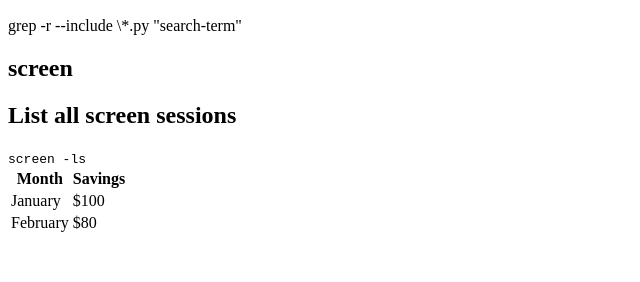
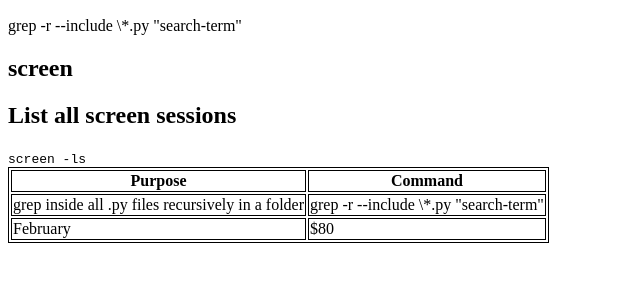
Before and after one commit to sreenidhi707/settings, a plain HTML site: page index.html in a window 1280 px wide. Shown: the part 110-392 px from the top of the page, without its empty margins (0-640 px from the left). Drawn offline with Linux system fonts and the light colour scheme.

Commit message:
Add grep

```diff
--- a/index.html
+++ b/index.html
@@ -16,14 +16,22 @@
   <code>screen -ls</code>
 </section>
 
+<head>
+<style>
+table, th, td {
+  border: 1px solid black;
+}
+</style>
+</head>
+
 <table>
   <tr>
-    <th>Month</th>
-    <th>Savings</th>
+    <th>Purpose</th>
+    <th>Command</th>
   </tr>
   <tr>
-    <td>January</td>
-    <td>$100</td>
+    <td>grep inside all .py files recursively in a folder</td>
+    <td>grep -r --include \*.py "search-term"</td>
   </tr>
   <tr>
     <td>February</td>
```
